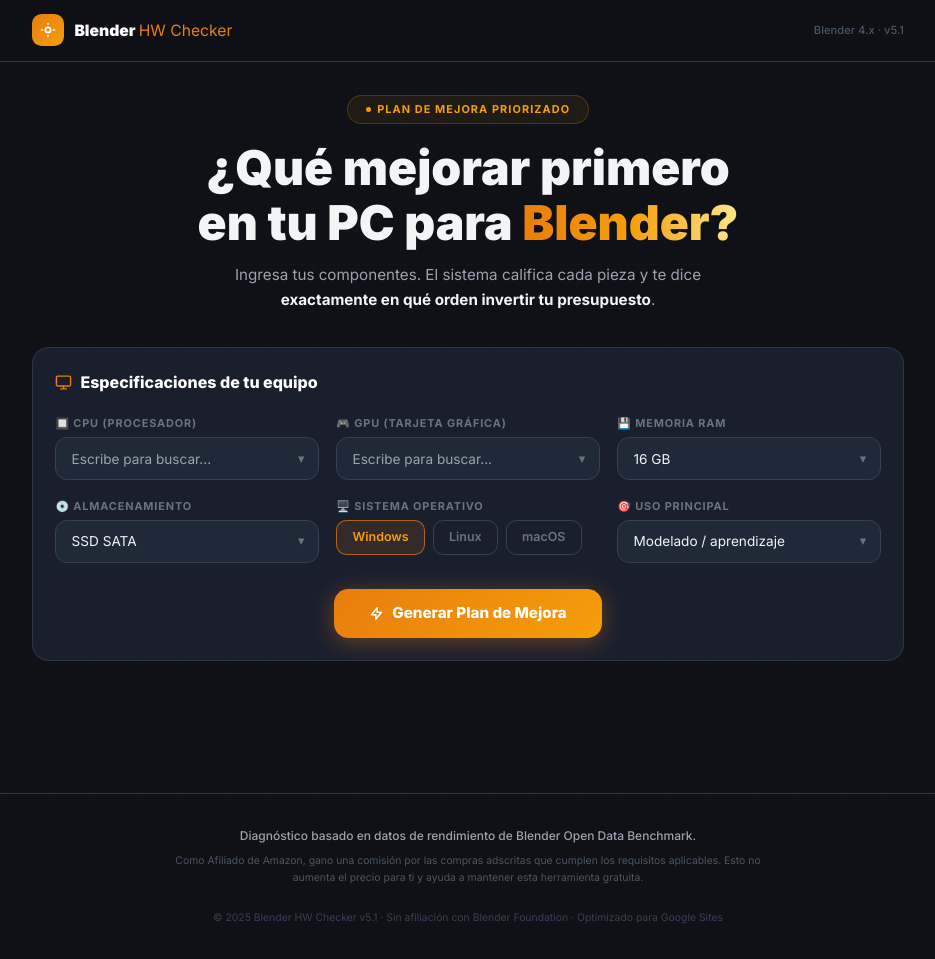
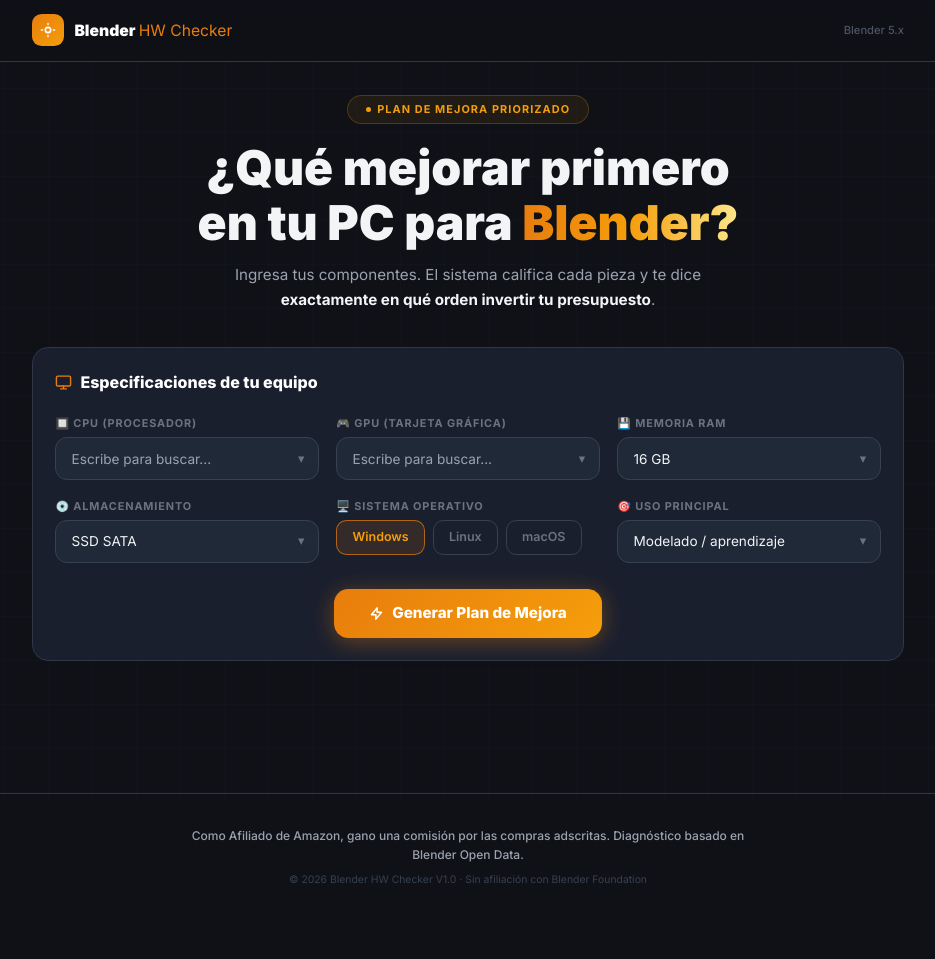
Before and after one commit to AlexRiquelme96/BlenderHardwareChecker, a plain HTML site: page index.html in a window 1280 px wide. Shown: the whole page, without its empty margins (172-1107 px from the left). After the commit the page ends 921 px from the top, so only its background shows below. Drawn offline with nearby package versions, Linux system fonts and the light colour scheme.

Commit message:
update index html

```diff
--- a/index.html
+++ b/index.html
@@ -4,7 +4,7 @@
 <meta charset="UTF-8"/>
 <meta name="viewport" content="width=device-width,initial-scale=1.0"/>
 <title>Blender Hardware Checker — Plan de Mejora</title>
-<meta name="description" content="Analiza tu PC para Blender 4.x. Descubre cuellos de botella y recibe un plan de mejora priorizado por impacto."/>
+<meta name="description" content="Analiza tu PC para Blender 5.x. Descubre cuellos de botella y recibe un plan de mejora priorizado por impacto."/>
 <script src="https://cdn.tailwindcss.com"></script>
 <script>tailwind.config={theme:{extend:{colors:{oran:'#E87D0D',acc:'#F59E0B'}}}}</script>
 <link href="https://fonts.googleapis.com/css2?family=Inter:wght@400;500;600;700;800;900&family=JetBrains+Mono:wght@400;500&display=swap" rel="stylesheet"/>
@@ -21,7 +21,7 @@
       </div>
       <span style="font-weight:900;font-size:.98rem;color:#fff">Blender <span style="color:#E87D0D;font-weight:300">HW Checker</span></span>
     </div>
-    <span style="font-size:.7rem;color:#4b5563;font-weight:500">Blender 4.x · v5.1</span>
+    <span style="font-size:.7rem;color:#4b5563;font-weight:500">Blender 5.x</span>
   </div>
 </nav>
 
@@ -109,9 +109,8 @@
 
 <!-- FOOTER -->
 <footer style="border-top:1px solid #2d3748;text-align:center;padding:2rem 1.5rem;margin-top:2rem;font-size:.7rem;color:#6b7280;line-height:1.6">
-  <p style="margin-bottom:.5rem;font-size:.75rem;color:#9ca3af;font-weight:500">Diagnóstico basado en datos de rendimiento de Blender Open Data Benchmark.</p>
-  <p style="max-width:600px;margin:0 auto 1.5rem auto;font-size:.65rem;color:#4b5563">Como Afiliado de Amazon, gano una comisión por las compras adscritas que cumplen los requisitos aplicables. Esto no aumenta el precio para ti y ayuda a mantener esta herramienta gratuita.</p>
-  <p style="font-size:.65rem;color:#374151">© 2025 Blender HW Checker v5.1 · Sin afiliación con Blender Foundation · Optimizado para Google Sites</p>
+  <p style="max-width:600px;margin:0 auto .5rem auto;font-size:.75rem;color:#9ca3af;font-weight:500">Como Afiliado de Amazon, gano una comisión por las compras adscritas. Diagnóstico basado en Blender Open Data.</p>
+  <p style="font-size:.65rem;color:#374151">© 2026 Blender HW Checker V1.0 · Sin afiliación con Blender Foundation</p>
 </footer>
 
 <script src="script.js"></script>
```
